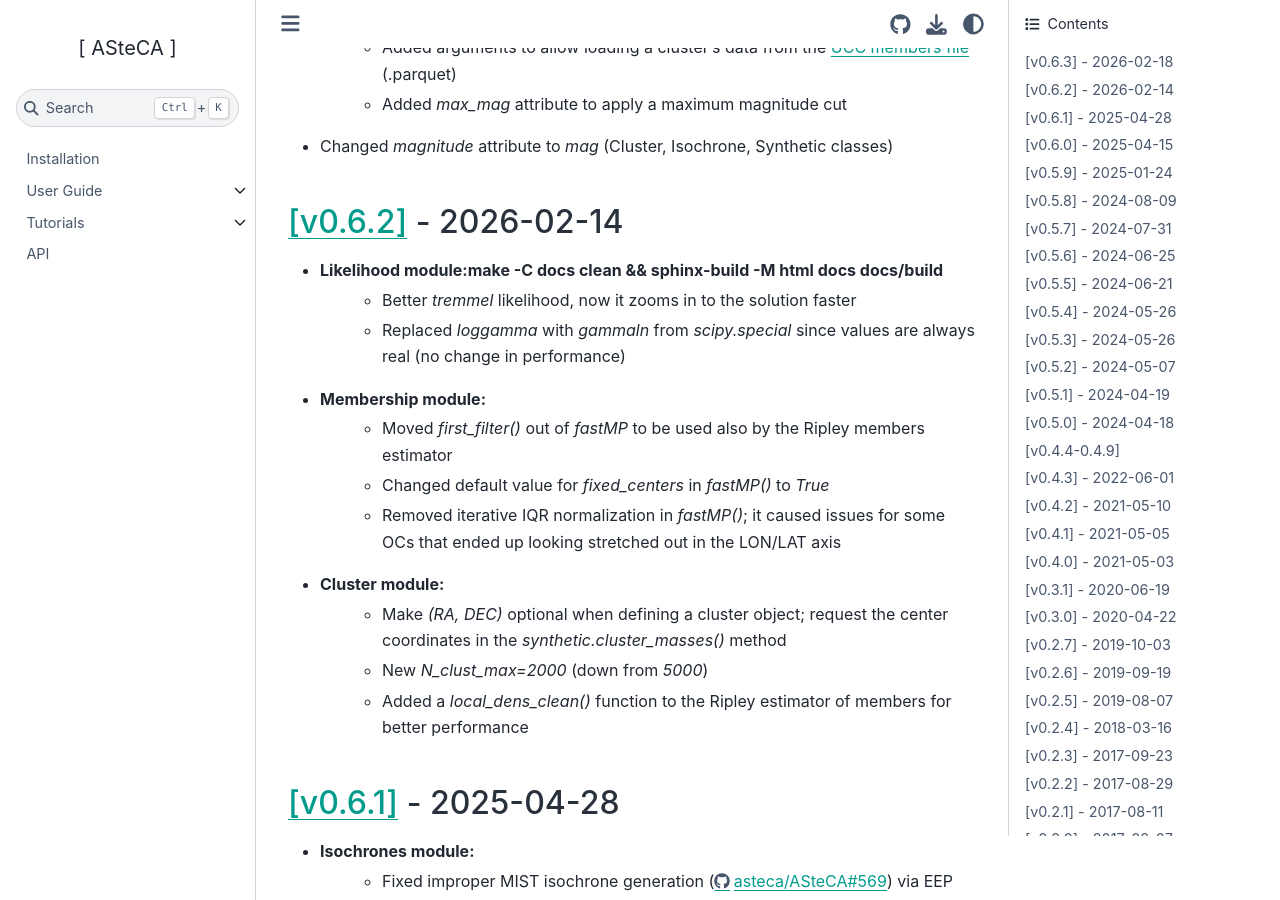
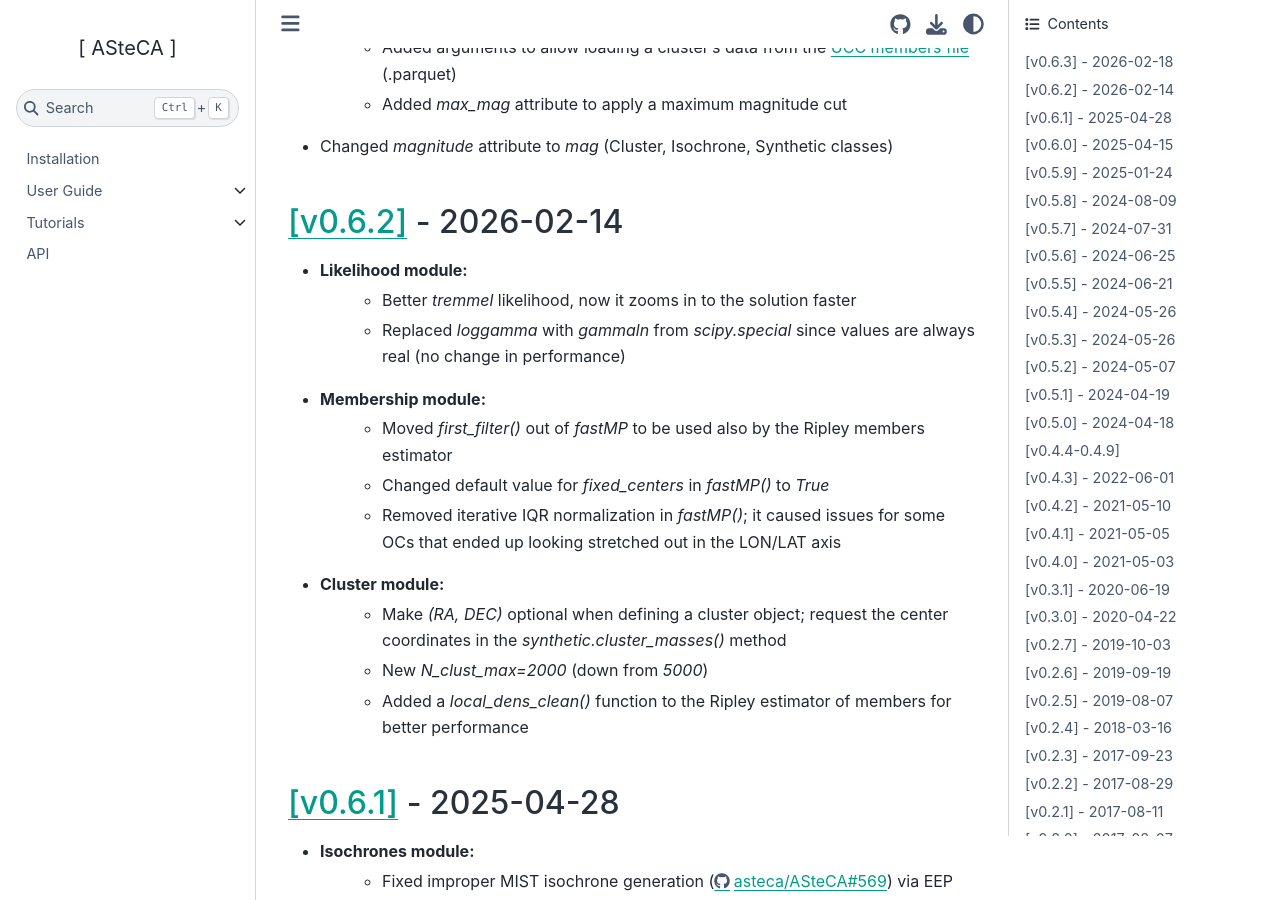
Before and after one commit to asteca/ASteCA, a Sphinx documentation site: the page built from docs/CHANGELOG.rst, in a window 1280 px wide and 900 px high, scrolled down 313 px. Built offline with Sphinx 7.4.7 and the Sphinx Book theme 1.1.4, drawn with Linux system fonts in a browser that asks for light colours; pages that are not in the unit, such as notebooks, are missing from menus.

Commit message:
minor, rm bad text

```diff
--- a/docs/CHANGELOG.rst
+++ b/docs/CHANGELOG.rst
@@ -25,7 +25,7 @@ Changelog
 `[v0.6.2] <https://github.com/asteca/asteca/releases/tag/v0.6.2>`__ - 2026-02-14
 ++++++++++++++++++++++++++++++++++++++++++++++++++++++++++++++++++++++++++++++++
 
-- Likelihood module:make -C docs clean && sphinx-build -M html docs docs/build
+- Likelihood module:
    - Better `tremmel` likelihood, now it zooms in to the solution faster
    - Replaced `loggamma` with `gammaln` from `scipy.special` since values are always
      real (no change in performance)
```
